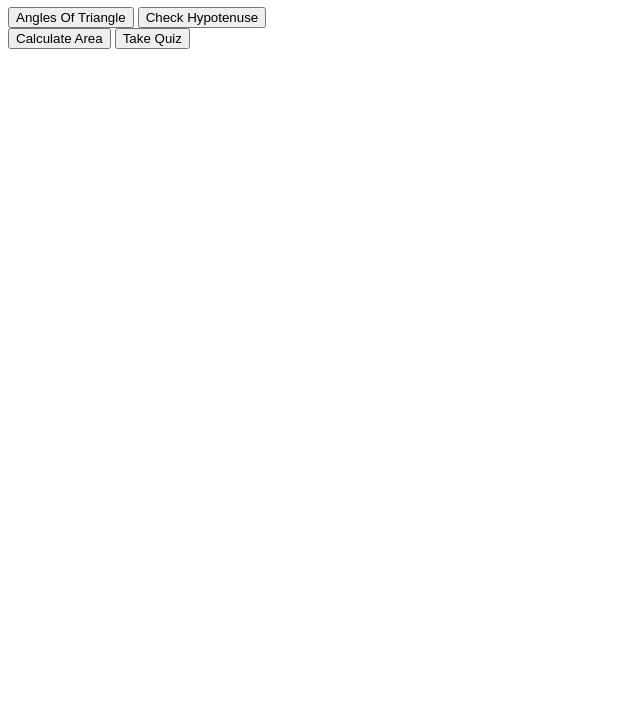
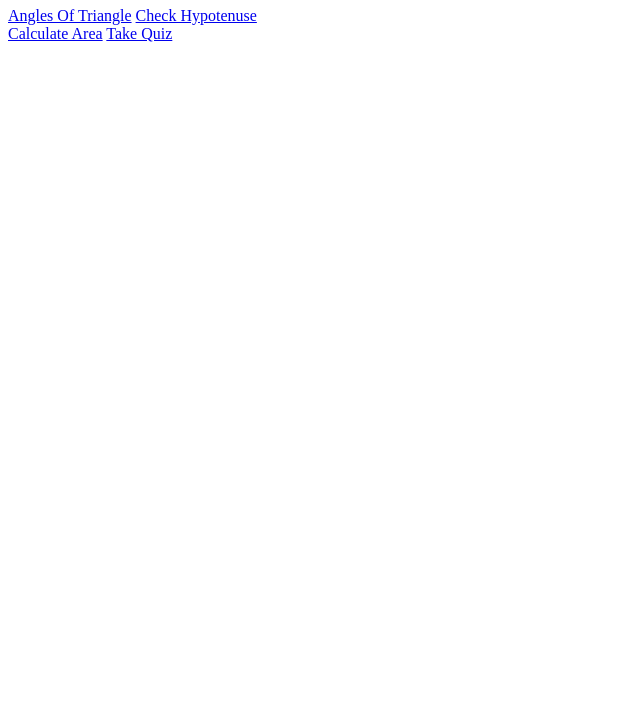
Before and after one commit to hinanshisuthar/Fun-With-Triangles, a plain HTML site: page index.html in a window 1280 px wide. Shown: the part 73-800 px from the top of the page, without its empty margins (0-640 px from the left). Drawn offline with Linux system fonts and the light colour scheme.

Commit message:
index.html

```diff
--- a/index.html
+++ b/index.html
@@ -5,6 +5,7 @@
     <meta http-equiv="X-UA-Compatible" content="IE=edge">
     <meta name="viewport" content="width=device-width, initial-scale=1.0">
     <title>Document</title>
+    <link rel="stylesheet" href="style.css">
 </head>
 <body>
     <div>
@@ -12,13 +13,14 @@
     </div>
     <div>
         <div>
-            <button>Angles Of Triangle</button>
-            <button>Check Hypotenuse</button>
+            <a href="isTriangle.html">Angles Of Triangle</a>
+            <a href="checkhyp.html">Check Hypotenuse</a>
         </div>
         <div>
-            <button>Calculate Area</button>
-            <button>Take Quiz</button>
+            <a href="calArea.html">Calculate Area</a>
+            <a href="quiz.html">Take Quiz</a>
         </div>
     </div>
+    <script src="isTriangle.js" type="text/javascript"></script>
 </body>
 </html>
```
